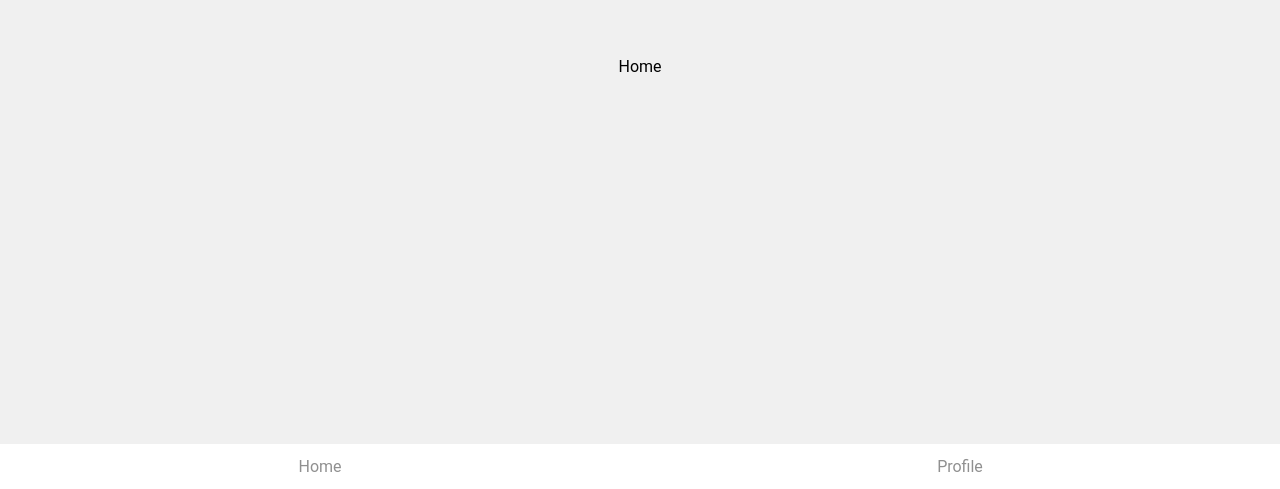
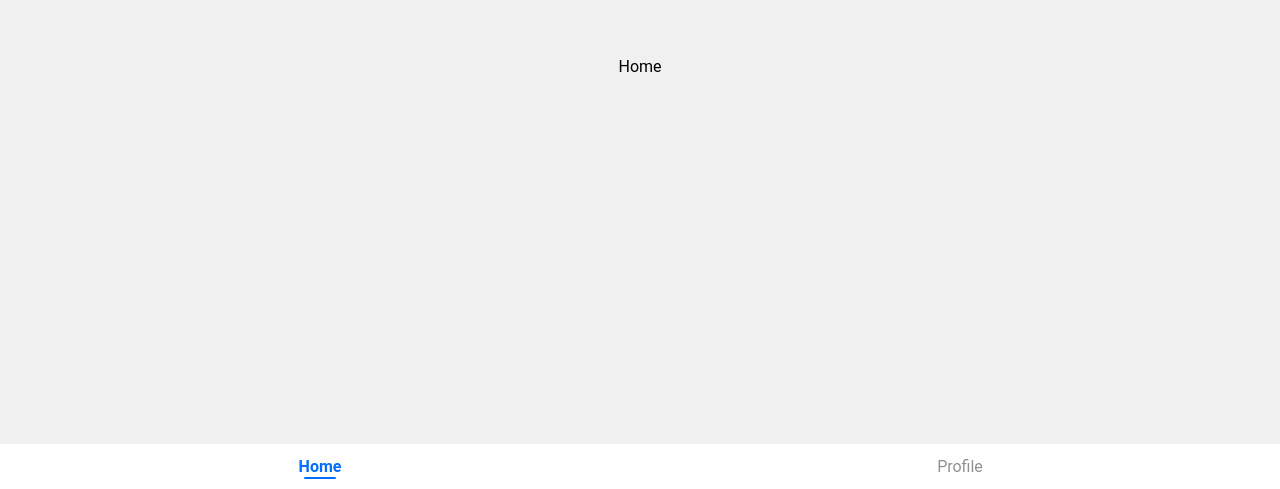
Before and after one commit to MohammadDanishJ/React-Shop, a React (Create React App) app: page /home in a window 1280 px wide. Shown: the part 311-800 px from the top of the page. Built offline with nearby package versions, Linux system fonts and the light colour scheme.

Commit message:
added .active class support on navs

```diff
--- a/src/components/navbar/navbar.component.jsx
+++ b/src/components/navbar/navbar.component.jsx
@@ -1,17 +1,14 @@
 import React from 'react';
-import { Link } from 'react-router-dom';
+import { NavLink } from 'react-router-dom';
 import { pages } from '../../data';
 import "./navbar.styles.scss";
-
 
 const Navbar = () => {
     return (
         <nav>
             {pages.map((item, index) => {
                 return (
-                    <Link to={item.path}>
-                        {item.title}
-                    </Link>
+                    <NavLink key={index} to={item.path}>{item.title}</NavLink>
                 );
             })}
         </nav>
--- a/src/components/navbar/navbar.styles.scss
+++ b/src/components/navbar/navbar.styles.scss
@@ -1,12 +1,13 @@
-@import '../../styles/colors';
-nav{
+@import "../../styles/colors";
+nav {
     position: fixed;
     bottom: 0;
     left: 0;
     width: 100vw;
     height: 45px;
     display: flex;
-    a{
+    a {
+        position: relative;
         display: flex;
         justify-content: center;
         align-items: center;
@@ -16,13 +17,29 @@ nav{
         background: $white;
         color: $grey-fade;
         cursor: pointer;
-        transition: .3s all ease;
-        a:hover{
-            color: $primary-faded;
-        }
-        a.active{
-            color: $primary;
-            font-weight: 800;
-        }
+        transition: 0.3s all ease;
+    }
+    a:hover {
+        color: $primary-light;
+    }
+    a.active {
+        color: $primary;
+        font-weight: 600;
+    }
+    a::before {
+        content: "";
+        position: absolute;
+        background: $primary;
+        height: 2.5px;
+        width: 0;
+        bottom: 22%;
+        border-radius: 20px;
+        left: 50%;
+        transform: translateX(-50%);
+        transition: 0.3s all ease;
+    }
+
+    a.active::before {
+        width: 2rem;
     }
 }
--- a/src/data/index.js
+++ b/src/data/index.js
@@ -1,7 +1,8 @@
 export const pages = [
     {
         title: 'Home',
-        path: '/home'
+        path: '/home',
+        class: 'active'
     },
     {
         title: 'Profile',
```
